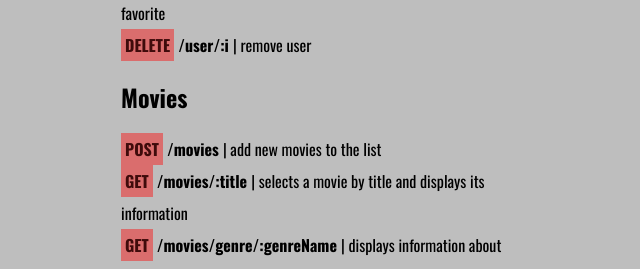
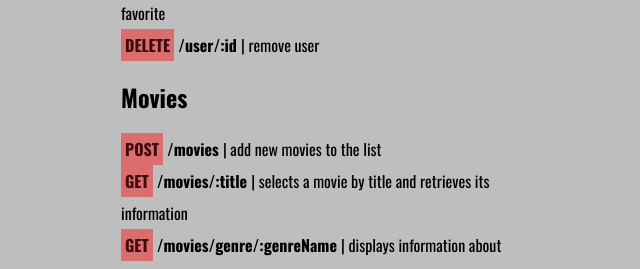
Before and after one commit to srpmfp/movie_api, a website: page public/documentation.html in a window 1280 px wide. Shown: the part 389-658 px from the top of the page, 319-959 px from the left. Drawn offline with nearby package versions, Linux system fonts and the light colour scheme.

Commit message:
small typo changes/updates

```diff
--- a/index.js
+++ b/index.js
@@ -303,7 +303,7 @@ app.delete('/users/:id/:movieTitle', (req, res) => {
     if (!user) {
         res.status(400).send('user not  found');
     } else {
-        user.movieTitle = user.movieTitle.find(title => title != movieTitle);
+        user.movieTitle = user.movieTitle.filter(title => title != movieTitle);
         res.status(200).send(`${movieTitle} has been removed to user ${id}'s movie list`);
     }
 
--- a/public/documentation.html
+++ b/public/documentation.html
@@ -58,7 +58,7 @@
             <a href="#userDelete">
                 <b>
                     <span>DELETE</span>
-                    /user/:i
+                    /user/:id
                 </b>
                 | remove user
                 <br>
@@ -79,7 +79,7 @@
                     <span>GET</span>
                     /movies/:title
                 </b>
-                | selects a movie by title and displays its
+                | selects a movie by title and retrieves its
       information
                 <br>
             </a>
```
